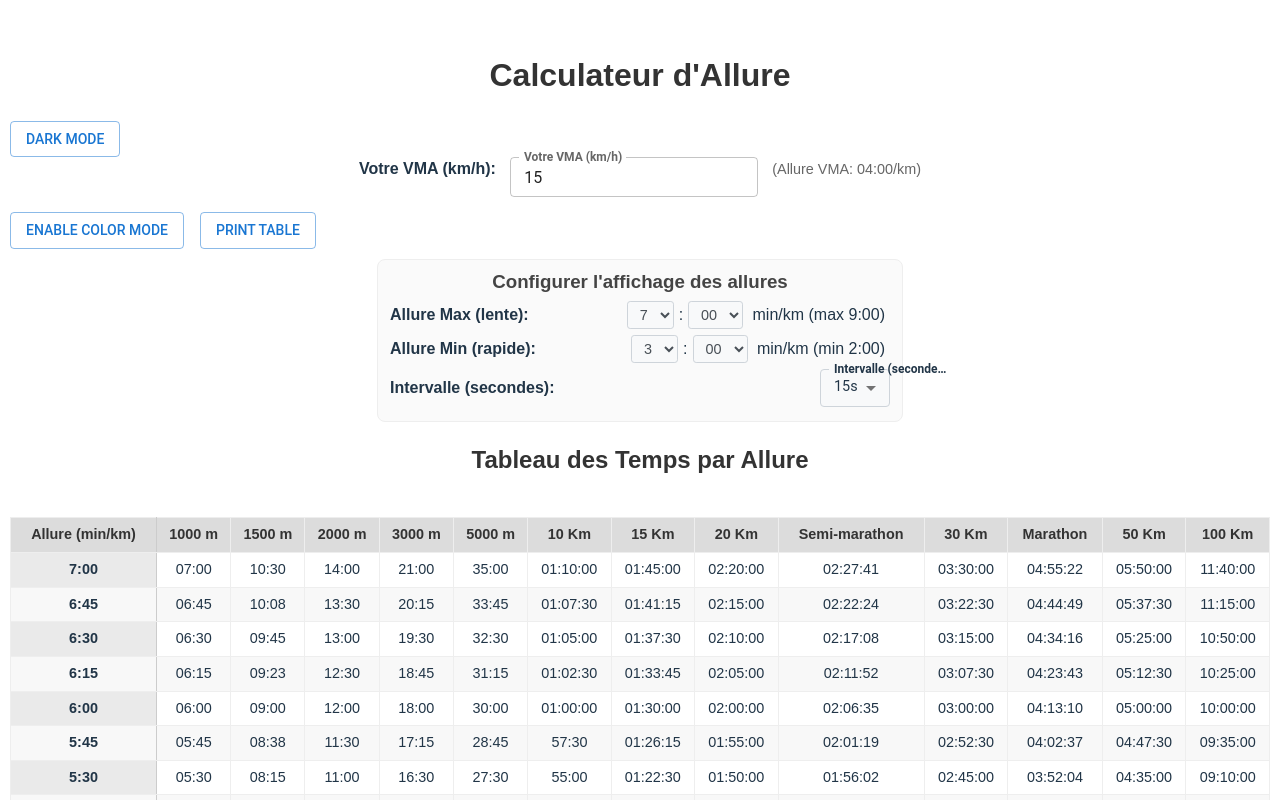
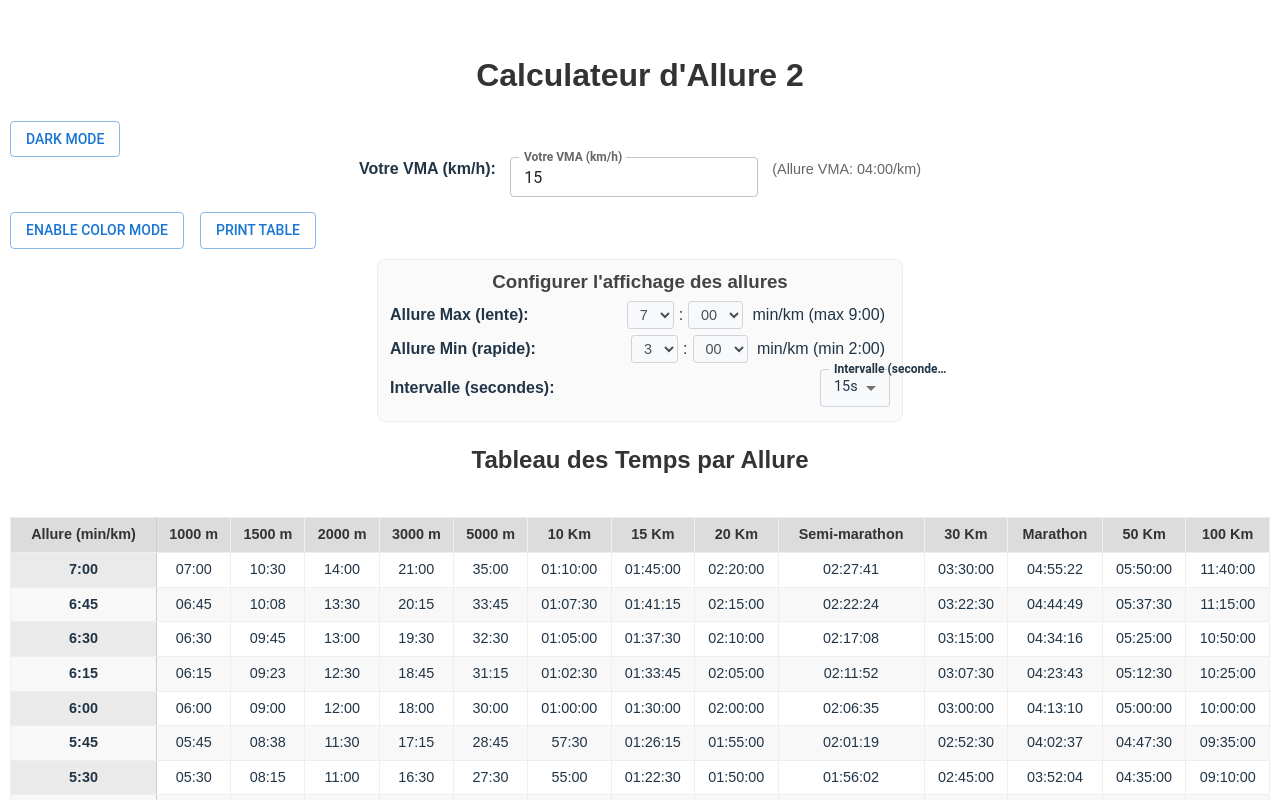
Before and after one commit to Makariudo/cap-demo, a React (Vite) app: page / in a window 1280 px wide. Shown: the top 800 px of the page. Built offline with nearby package versions, Linux system fonts and the light colour scheme.

Commit message:
Test update title

```diff
--- a/src/App.tsx
+++ b/src/App.tsx
@@ -313,7 +313,7 @@ function App(): JSX.Element {
       <StyledThemeProvider theme={theme}>
         <div className={`App ${isDarkMode ? 'dark' : ''}`}>
           <div className="flex justify-between items-center mb-4">
-            <h1>Calculateur d'Allure</h1>
+            <h1>Calculateur d'Allure 2</h1>
             <Button variant="outlined" onClick={toggleDarkMode}>
               {isDarkMode ? 'Light Mode' : 'Dark Mode'}
             </Button>
```
